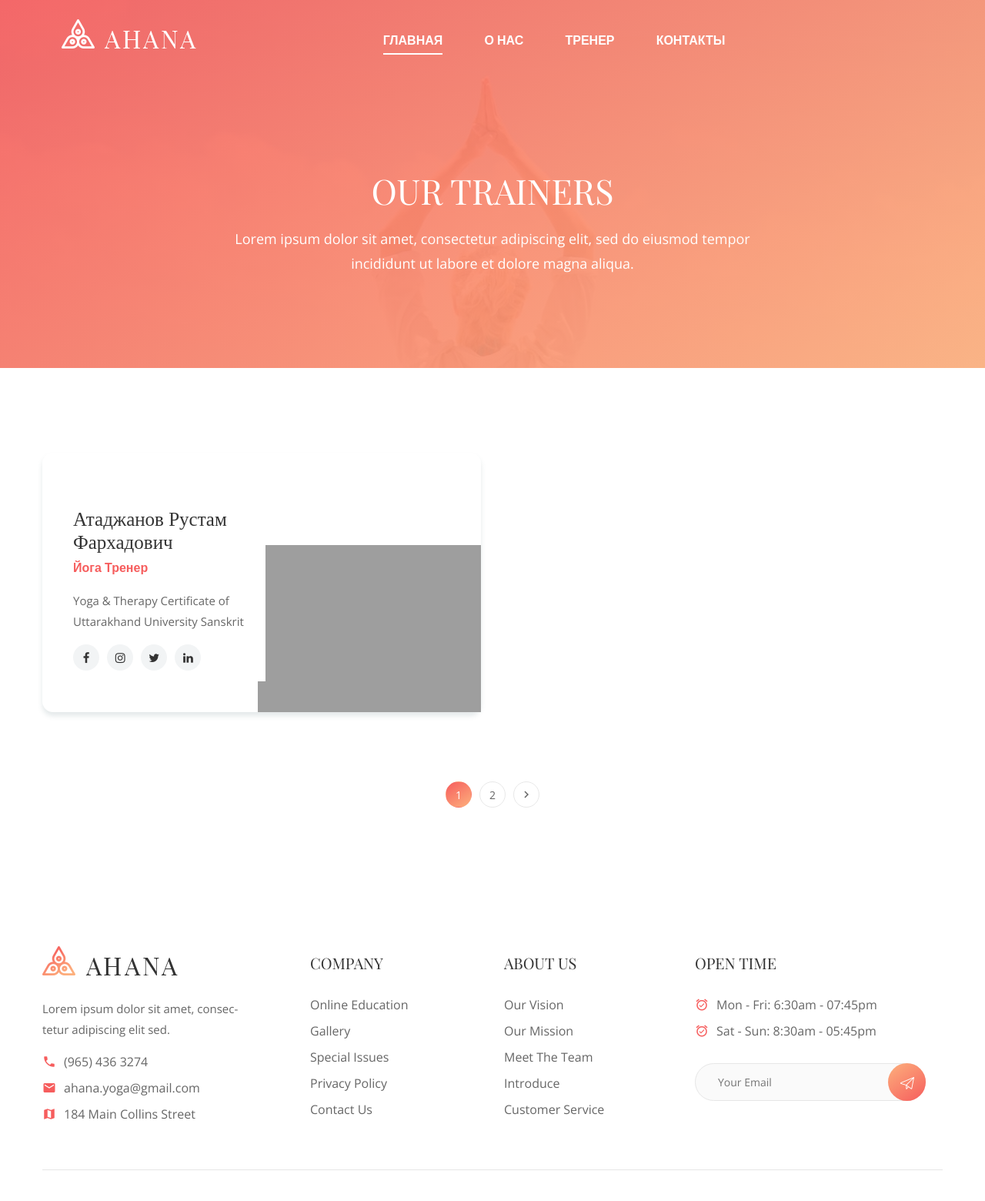
After one commit to Kudrat0777/yoga_orzu, a Django app: template templates/trainers/index.html in a window 1280 px wide. The commit adds this page. Shown: the whole page at 77% size. Run offline with Django 3.2, Linux system fonts and the light colour scheme; the template is opened without the code that fills it, so the values that code supplies are empty; some libraries are stand-ins or nearby versions; some web fonts are replaced; grey boxes are pictures that could not be loaded.

Commit message:
added trainer page

```diff
--- a/apps/main/urls.py
+++ b/apps/main/urls.py
@@ -7,4 +7,5 @@ urlpatterns = [
     path('', views.HomePageView.as_view(), name='home_page'),
     path('about/', views.AboutPageView.as_view(), name='about_page'),
     path('contact/', views.ContactPageView.as_view(), name='contact_page'),
+    path('trainer/', views.TrainerPageView.as_view(), name='trainer_page')
 ]
--- a/apps/main/views.py
+++ b/apps/main/views.py
@@ -11,3 +11,7 @@ class AboutPageView(TemplateView):
 
 class ContactPageView(TemplateView):
     template_name = 'contact/index.html'
+
+
+class TrainerPageView(TemplateView):
+    template_name = 'trainers/index.html'
--- a/templates/includes/header.html
+++ b/templates/includes/header.html
@@ -8,18 +8,19 @@
             <ul class="main-menu">
                 <li><a href="{% url 'main:home_page' %}" class="active">Главная</a></li>
                 <li><a href="{% url 'main:about_page' %}">О нас</a></li>
+                <li><a href="{% url 'main:trainer_page' %}">Тренер</a>
+                    {% comment %} <ul class="sub-menu">
+                        <li><a href="trainer.html">Our Trainers</a></li>
+                        <li><a href="trainer-details.html">Trainers Details</a></li>
+                    </ul> {% endcomment %}
+                </li>
                 {% comment %} <li><a href="classes.html">Classes</a>
                     <ul class="sub-menu">
                         <li><a href="classes.html">Our Claasses</a></li>
                         <li><a href="classes-details.html">Claasses Details</a></li>
                     </ul>
                 </li>
-                <li><a href="trainer.html">trainers</a>
-                    <ul class="sub-menu">
-                        <li><a href="trainer.html">Our Trainers</a></li>
-                        <li><a href="trainer-details.html">Trainers Details</a></li>
-                    </ul>
-                </li>
+
                 <li><a href="events.html">events</a>
                     <ul class="sub-menu">
                         <li><a href="events.html">Our Events</a></li>
@@ -32,7 +33,7 @@
                         <li><a href="single-blog.html">Blog Details</a></li>
                     </ul>
                 </li> {% endcomment %}
-                <li><a href="{% url 'main:contact_page' %}">Contact</a></li>
+                <li><a href="{% url 'main:contact_page' %}">Контакты</a></li>
             </ul>
         </div>
     </div>
--- /dev/null
+++ b/templates/trainers/header_section.html
@@ -0,0 +1,11 @@
+{% load static %}
+<section class="page-top-section set-bg" data-setbg="{% static 'img/page-top-bg.jpg' %}">
+    <div class="container">
+        <div class="row">
+            <div class="col-lg-7 m-auto text-white">
+                <h2>Our Trainers</h2>
+                <p>Lorem ipsum dolor sit amet, consectetur adipiscing elit, sed do eiusmod tempor incididunt ut labore et dolore magna aliqua.</p>
+            </div>
+        </div>
+    </div>
+</section>
--- /dev/null
+++ b/templates/trainers/index.html
@@ -0,0 +1,14 @@
+{% extends 'base.html' %}
+{% load static %}
+
+{% block title %}
+    <title>Тренер</title>
+{% endblock %}
+
+{% block body %}
+
+{% include 'trainers/header_section.html' %}
+
+{% include 'trainers/trainers_section.html' %}
+
+{% endblock %}
--- /dev/null
+++ b/templates/trainers/trainers_section.html
@@ -0,0 +1,30 @@
+{% load static %}
+<section class="trainers-page-section spad overflow-hidden">
+    <div class="container">
+        <div class="row">
+            <div class="col-lg-6">
+                <div class="trainer-item">
+                    <div class="ti-img">
+                        <img src="{% static 'img/trainer/1.png' %}" alt="">
+                    </div>
+                    <div class="ti-text">
+                        <h4>Атаджанов Рустам Фархадович</h4>
+                        <h6>Йога Тренер</h6>
+                        <p>Yoga & Therapy Certificate of Uttarakhand University Sanskrit</p>
+                        <div class="ti-social">
+                            <a href="#"><i class="fa fa-facebook"></i></a>
+                            <a href="#"><i class="fa fa-instagram"></i></a>
+                            <a href="#"><i class="fa fa-twitter"></i></a>
+                            <a href="#"><i class="fa fa-linkedin"></i></a>
+                        </div>
+                    </div>
+                </div>
+            </div>
+        </div>
+        <div class="site-pagination">
+            <a href="#" class="active">1</a>
+            <a href="#">2</a>
+            <a href="#"><i class="material-icons">keyboard_arrow_right</i></a>
+        </div>
+    </div>
+</section>
```
